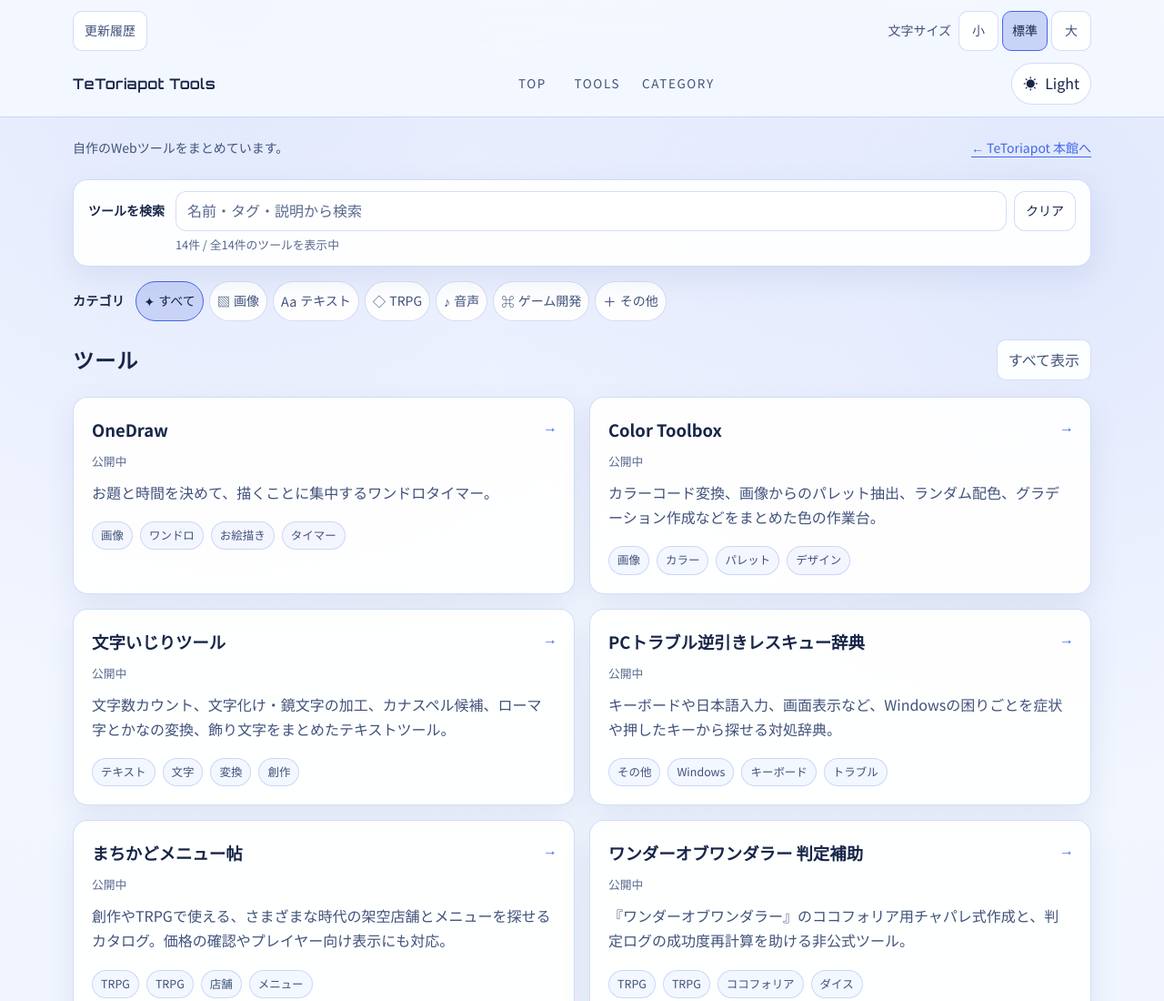
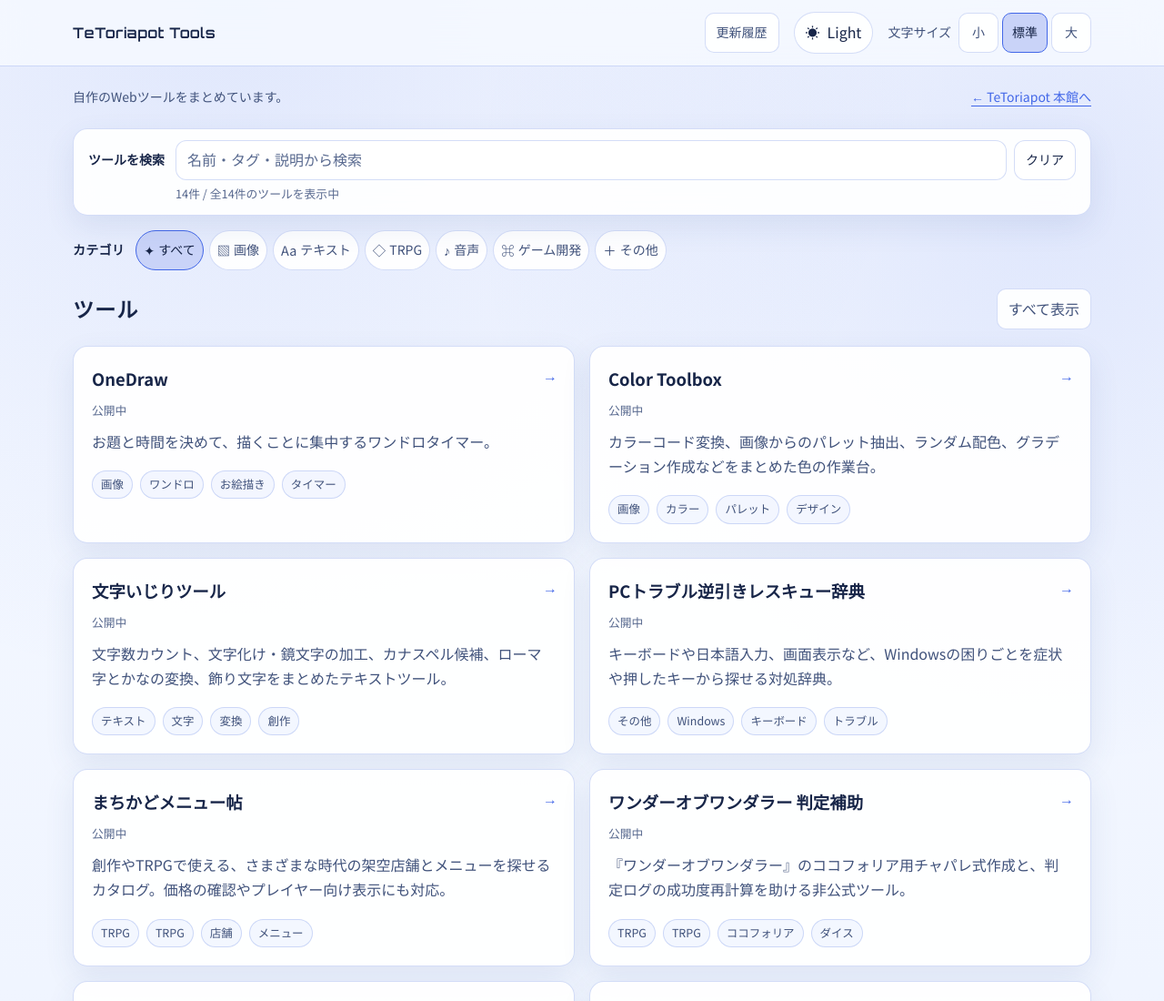
Before and after one commit to Tetoriapot/tetoriapot-tools, a plain HTML site: page index.html in a window 1280 px wide. Shown: the top 1100 px of the page at 91% size. Drawn offline with Linux system fonts and the light colour scheme.

Commit message:
Combine the site controls into one compact header

```diff
--- a/assets/css/style.css
+++ b/assets/css/style.css
@@ -101,22 +101,16 @@ button { color: inherit; }
 
 .header-inner {
   min-height: 72px;
-  display: grid;
-  grid-template-columns: auto 1fr auto;
-  align-items: center;
-  gap: 24px;
-}
-
-.header-utilities {
   display: flex;
+  flex-wrap: wrap;
   align-items: center;
   justify-content: space-between;
-  gap: 12px;
-  padding-top: 12px;
-  font-size: .875rem;
+  gap: 8px 16px;
+  padding-block: 10px;
 }
-.header-utilities > button { flex-shrink: 0; }
-.font-size-controls { display: flex; align-items: center; gap: 4px; }
+.header-inner > button { flex-shrink: 0; white-space: nowrap; }
+#updatesToggle { font-size: .875rem; }
+.font-size-controls { display: flex; align-items: center; gap: 4px; flex-shrink: 0; font-size: .875rem; }
 .font-size-label { margin-right: 4px; color: var(--text-soft); white-space: nowrap; }
 .font-size-controls button { min-width: 44px; padding-inline: 10px; }
 .font-size-controls button[aria-pressed="true"] {
@@ -125,38 +119,13 @@ button { color: inherit; }
   background: color-mix(in srgb, var(--panel) 72%, var(--accent) 28%);
 }
 
-.brand-heading { margin: 0; font-size: inherit; }
+.brand-heading { margin: 0 auto 0 0; font-size: inherit; }
 .brand {
   font-family: "Orbitron", sans-serif;
   font-weight: 600;
   letter-spacing: .03em;
   text-decoration: none;
   white-space: nowrap;
-}
-
-.global-nav {
-  display: flex;
-  flex-wrap: wrap;
-  justify-content: center;
-  gap: 24px;
-  font-size: .84rem;
-  letter-spacing: .12em;
-}
-.global-nav a {
-  display: inline-flex;
-  align-items: center;
-  justify-content: center;
-  min-width: 44px;
-  min-height: 44px;
-  color: var(--text-soft);
-  text-decoration: none;
-  padding: 8px 0;
-  border-bottom: 1px solid transparent;
-}
-.global-nav a:hover,
-.global-nav a:focus-visible {
-  color: var(--text);
-  border-color: var(--accent);
 }
 
 .theme-toggle,
@@ -387,22 +356,13 @@ a.tool-card h3 { margin-right: 24px; }
   outline-offset: 3px;
 }
 
-@media (max-width: 900px) {
-  .header-inner { grid-template-columns: 1fr auto; gap: 4px 16px; padding-top: 12px; }
-  .brand-heading { grid-column: 1; grid-row: 1; }
-  .theme-toggle { grid-column: 2; grid-row: 1; justify-self: end; }
-  .global-nav { grid-column: 1 / -1; grid-row: 2; justify-content: flex-start; padding-bottom: 10px; }
-}
-
 @media (max-width: 680px) {
   .container { width: min(calc(100% - 20px), var(--content)); }
-  .header-inner { min-height: 64px; }
+  .header-inner { gap: 8px; }
   .brand { font-size: .92rem; }
-  .theme-text { display: none; }
   .theme-toggle { justify-content: center; }
   .font-size-label-detail { display: none; }
   .updates-dialog { padding-inline: 16px; }
-  .global-nav { gap: 16px; font-size: .76rem; }
   section { padding: 32px 0; }
   .about-inline { grid-template-columns: minmax(0, 1fr); gap: 0; }
   .about-inline .text-link { justify-self: end; }
--- a/index.html
+++ b/index.html
@@ -17,32 +17,25 @@
   <link rel="preconnect" href="https://fonts.googleapis.com">
   <link rel="preconnect" href="https://fonts.gstatic.com" crossorigin>
   <link href="https://fonts.googleapis.com/css2?family=Noto+Sans+JP:wght@400;500;600;700&family=Orbitron:wght@500;600&display=swap" rel="stylesheet">
-  <link rel="stylesheet" href="./assets/css/style.css?v=20260926-compact-filters" />
+  <link rel="stylesheet" href="./assets/css/style.css?v=20260926-header" />
 </head>
 <body id="top">
   <a class="skip-link" href="#main">本文へ移動</a>
 
   <header class="site-header">
-    <div class="container header-utilities">
+    <div class="container header-inner">
+      <h1 class="brand-heading"><a class="brand" href="#top" aria-label="TeToriapot Tools トップへ">TeToriapot Tools</a></h1>
       <button class="text-button" id="updatesToggle" type="button" aria-haspopup="dialog" aria-controls="updatesDialog" aria-expanded="false">更新履歴</button>
+      <button class="theme-toggle" id="themeToggle" type="button" aria-label="ライトモード" aria-pressed="false">
+        <span class="theme-icon" aria-hidden="true">☾</span>
+        <span class="theme-text">Dark</span>
+      </button>
       <div class="font-size-controls" id="fontSizeControls" role="group" aria-label="文字サイズ">
         <span class="font-size-label" aria-hidden="true">文字<span class="font-size-label-detail">サイズ</span></span>
         <button class="text-button" type="button" data-font-size="small" aria-label="文字サイズ：小" aria-pressed="false">小</button>
         <button class="text-button" type="button" data-font-size="normal" aria-label="文字サイズ：標準" aria-pressed="true">標準</button>
         <button class="text-button" type="button" data-font-size="large" aria-label="文字サイズ：大" aria-pressed="false">大</button>
       </div>
-    </div>
-    <div class="container header-inner">
-      <h1 class="brand-heading"><a class="brand" href="#top" aria-label="TeToriapot Tools トップへ">TeToriapot Tools</a></h1>
-      <nav class="global-nav" aria-label="メインナビゲーション">
-        <a href="#top">TOP</a>
-        <a href="#tools">TOOLS</a>
-        <a href="#category">CATEGORY</a>
-      </nav>
-      <button class="theme-toggle" id="themeToggle" type="button" aria-label="ライトモード" aria-pressed="false">
-        <span class="theme-icon" aria-hidden="true">☾</span>
-        <span class="theme-text">Dark</span>
-      </button>
     </div>
   </header>
 
```
Also changed, not shown: 3 other files.
